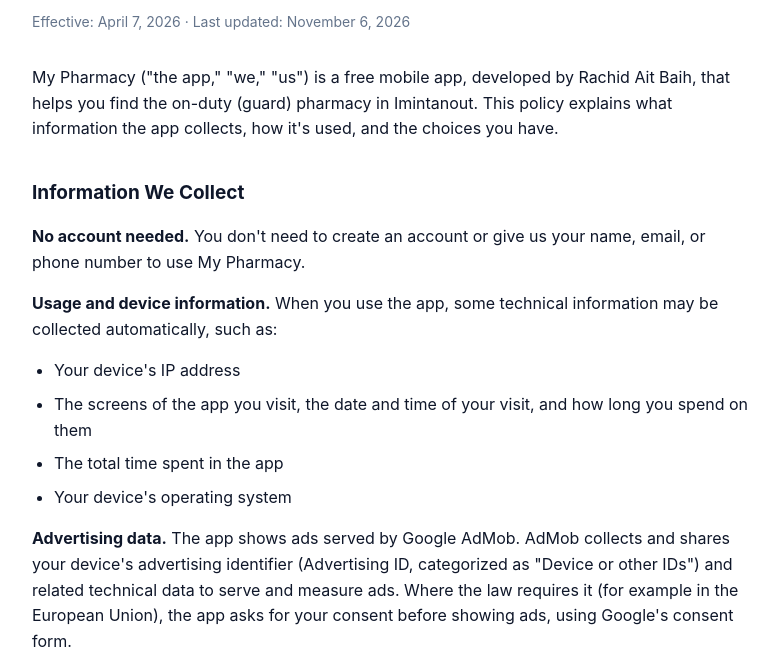
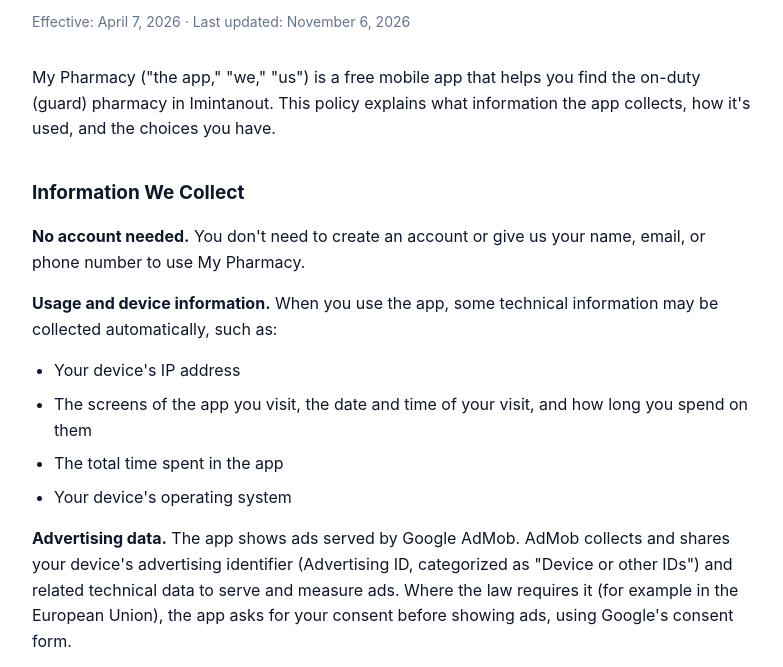
Before and after one commit to warachid/warachid.github.io, a plain HTML site: page mypharmacy-privacy/index.html in a window 1280 px wide. Shown: the part 99-766 px from the top of the page, without its empty margins (248-1031 px from the left). Drawn offline with Linux system fonts and the light colour scheme.

Commit message:
My Pharmacy privacy: remove developer name from intro (EN)
Removed the mention of the app developer from the privacy policy.

```diff
--- a/mypharmacy-privacy/index.html
+++ b/mypharmacy-privacy/index.html
@@ -36,7 +36,7 @@
 <h1>My Pharmacy Privacy Policy</h1>
 <p class="updated">Effective: April 7, 2026 &middot; Last updated: November 6, 2026</p>
 
-<p>My Pharmacy ("the app," "we," "us") is a free mobile app, developed by Rachid Ait Baih, that helps you find the on-duty (guard) pharmacy in Imintanout. This policy explains what information the app collects, how it's used, and the choices you have.</p>
+<p>My Pharmacy ("the app," "we," "us") is a free mobile app that helps you find the on-duty (guard) pharmacy in Imintanout. This policy explains what information the app collects, how it's used, and the choices you have.</p>
 
 <h2>Information We Collect</h2>
 
```
